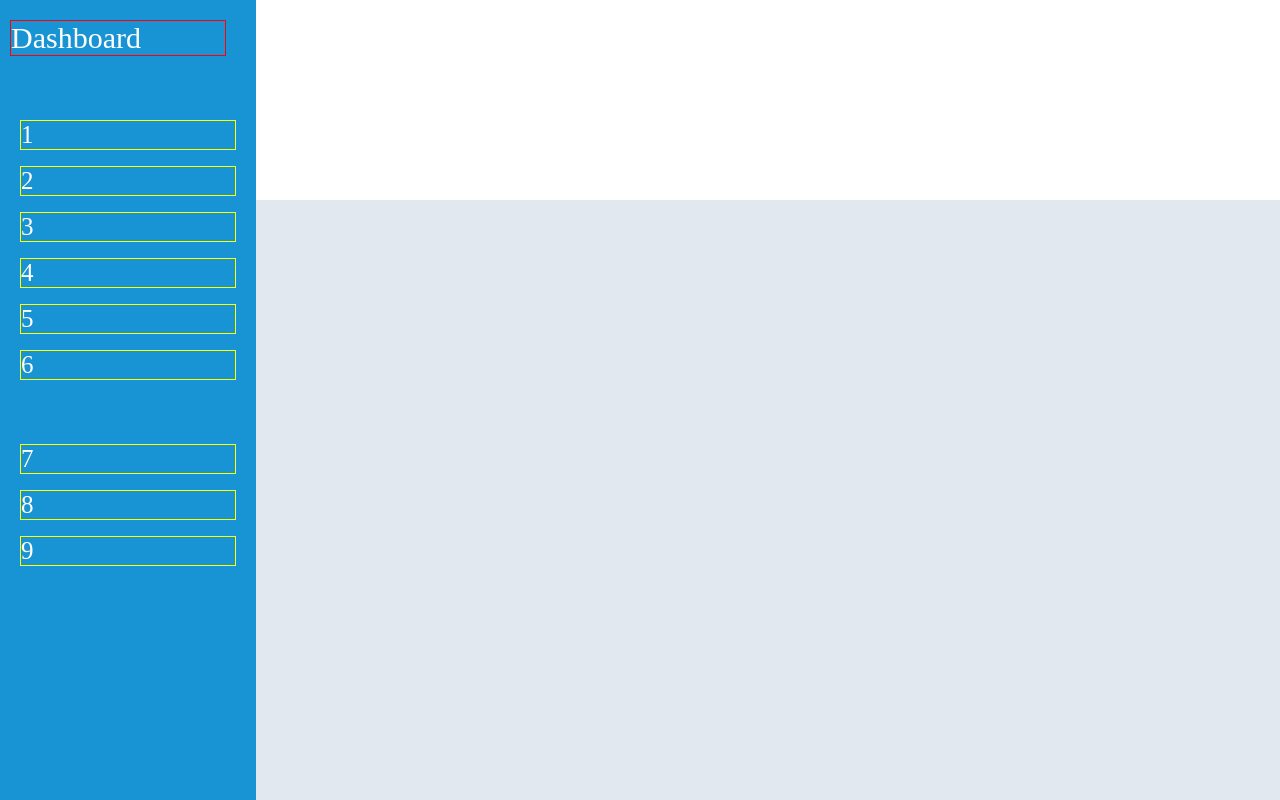
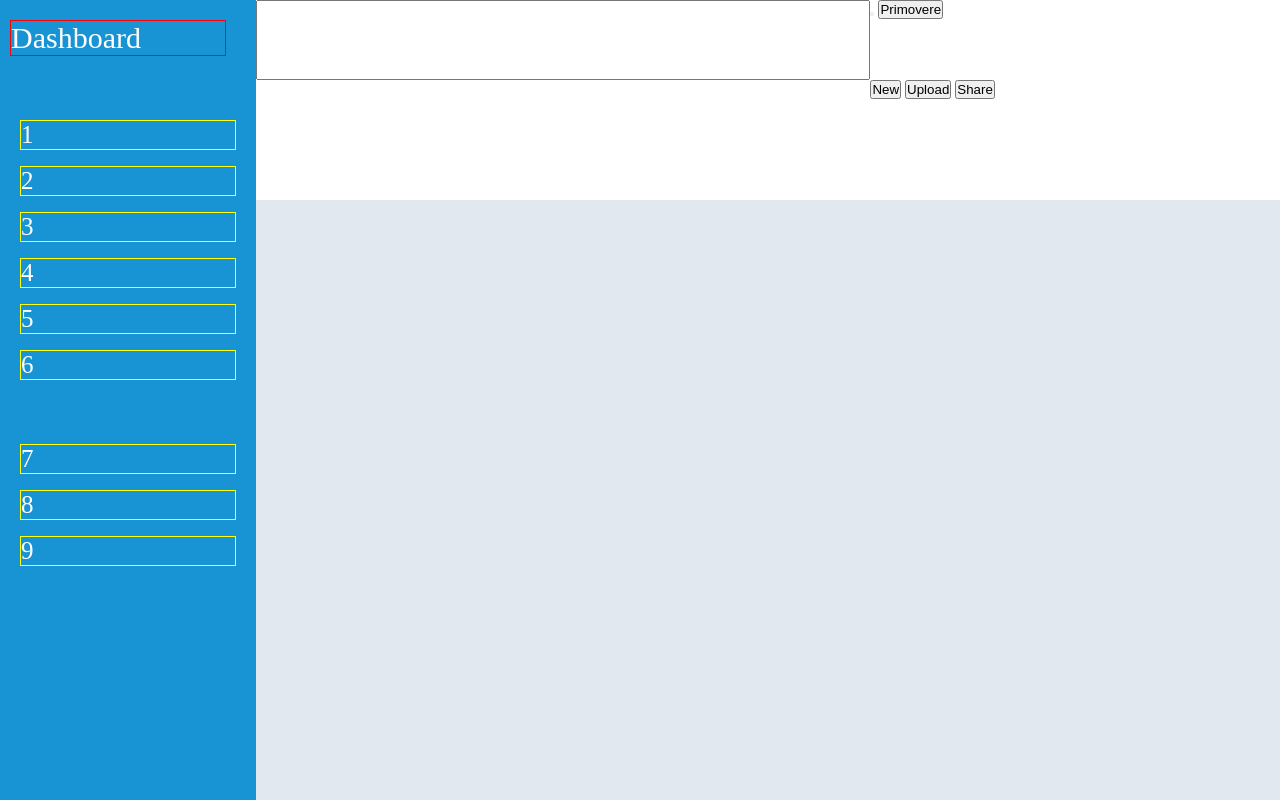
Before and after one commit to primovere/admin-dashboard, a plain HTML site: page index.html in a window 1280 px wide. Drawn offline with Linux system fonts and the light colour scheme.

Commit message:
Add the header's layout

```diff
--- a/index.html
+++ b/index.html
@@ -22,7 +22,21 @@
         <li class="minor-feature">9</li>
       </ul>
     </div>
-    <div class="header"></div>
+    <div class="header">
+      <input type="search" />
+      <div class="top-butons">
+        <button class="notification"></button>
+        <button class="name">Primovere</button>
+      </div>
+      <div class="user-info">
+
+      </div>
+      <div class="blue-buttons">
+        <button>New</button>
+        <button>Upload</button>
+        <button>Share</button>
+      </div>
+    </div>
     <div class="main-content"></div>
   </body>
 </html>
--- a/style.css
+++ b/style.css
@@ -40,6 +40,8 @@ ul li {
 .header {
   background-color: #ffffff;
   grid-area: 1 / 2 / 2 / 3;
+  display: grid;
+  grid-template: 2fr 3fr / 3fr 2fr;
 }
 .main-content {
   background-color: #e2e8f0;
```
